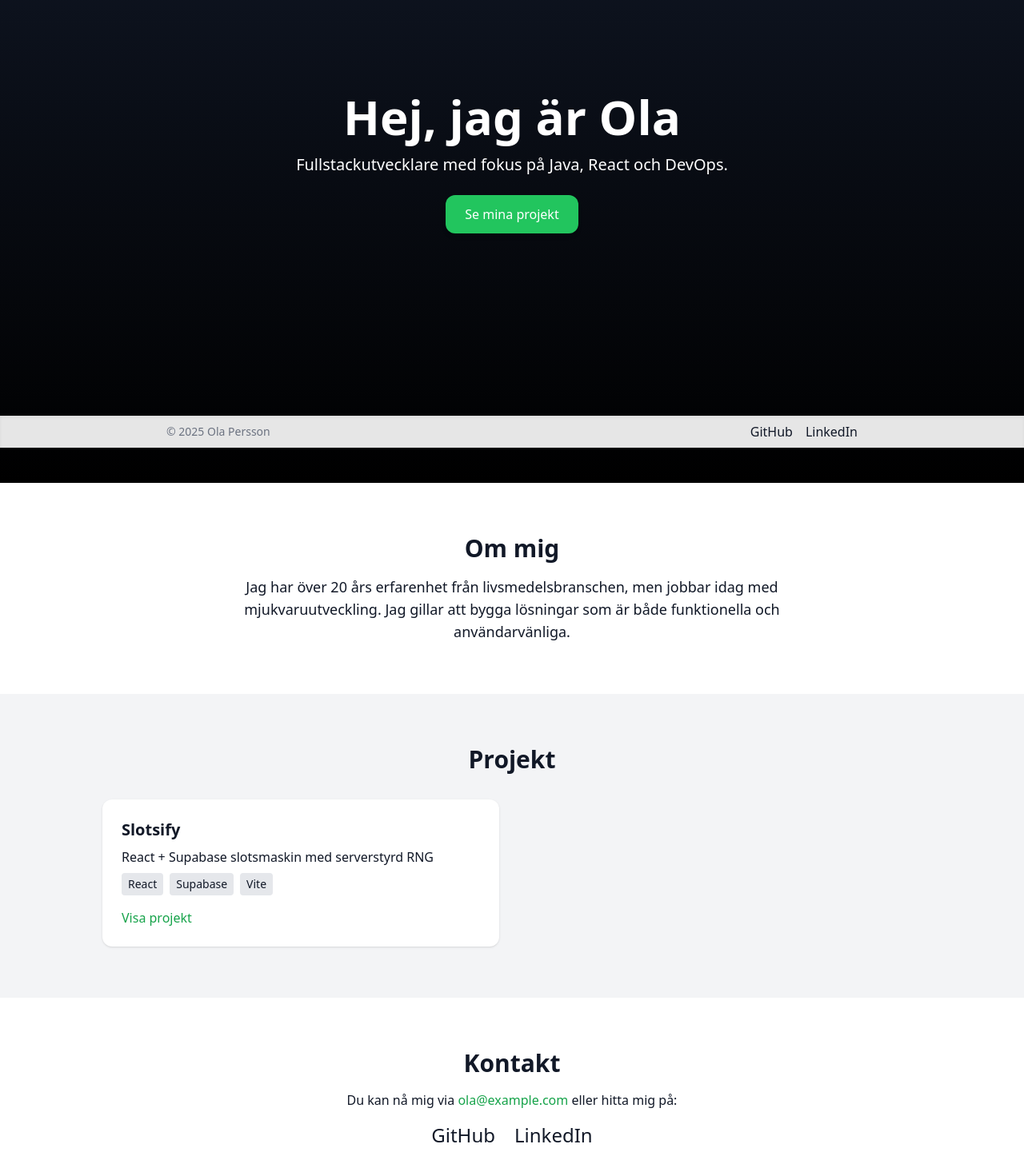
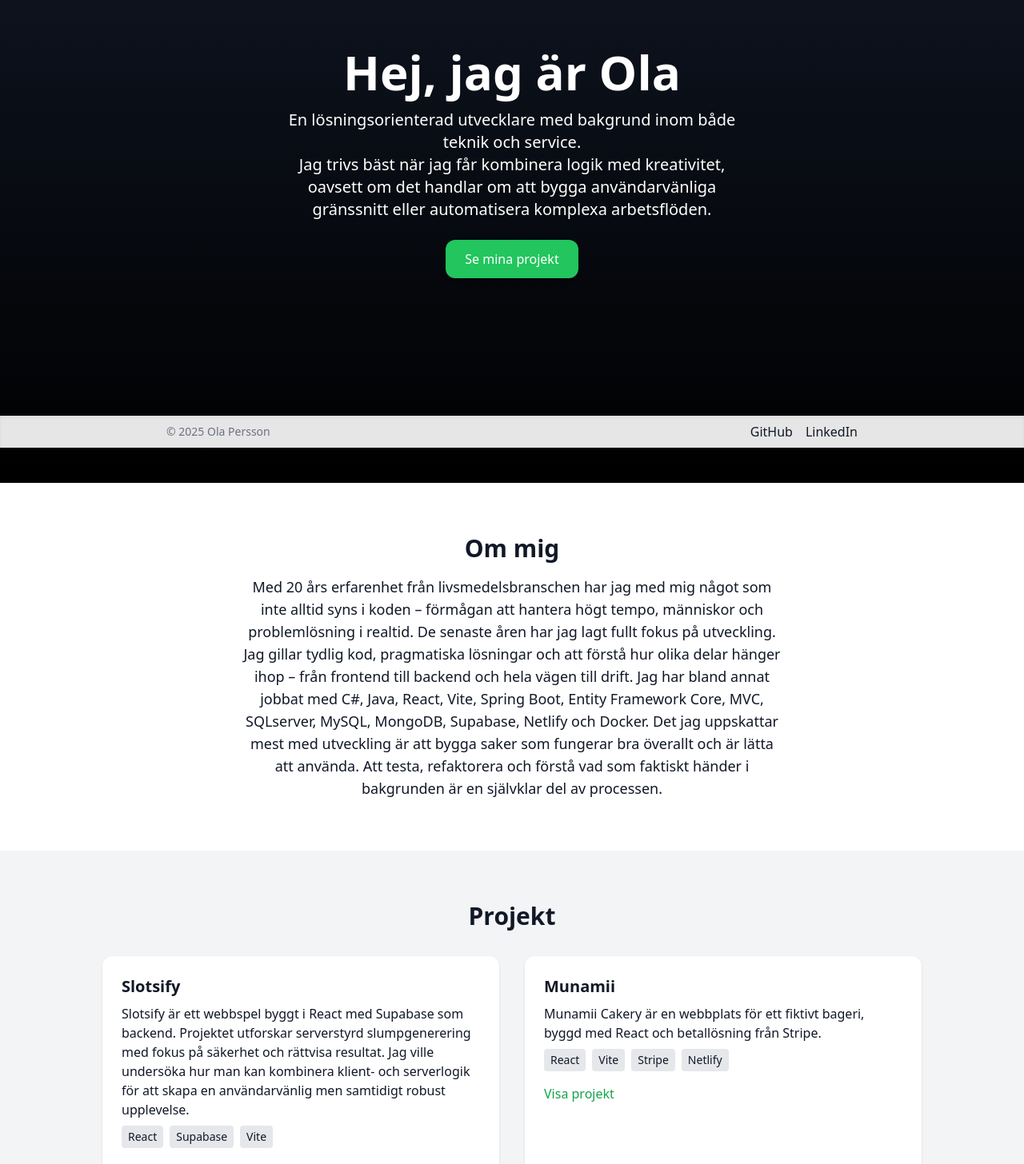
Before and after one commit to Drumpe/portfolio, a React (Vite) app: page / in a window 1280 px wide. Shown: the part 240-1696 px from the top of the page at 80% size. Built offline with nearby package versions, Linux system fonts and the light colour scheme.

Commit message:
Got the ground work done.

```diff
--- a/package.json
+++ b/package.json
@@ -15,6 +15,7 @@
     "framer-motion": "^12.6.5",
     "react": "^18.2.0",
     "react-dom": "^18.2.0",
+    "react-router-dom": "^7.7.1",
     "react-scroll": "^1.9.3"
   },
   "devDependencies": {
--- a/src/App.jsx
+++ b/src/App.jsx
@@ -2,7 +2,7 @@ import { Hero } from "./components/Hero";
 import { About } from "./components/About";
 import { Projects } from "./components/Projects";
 import { Contact } from "./components/Contact";
-import { CV } from "./components/CV"; // Remove this when you move CV to its own page
+// import { CV } from "./components/CV"; // CV is now on its own page
 import { Header } from "./components/Header";
 import { Footer } from "./components/Footer";
 
@@ -15,7 +15,6 @@ function App() {
         <section id="about"><About /></section>
         <section id="projects"><Projects /></section>
         <section id="contact"><Contact /></section>
-        <CV /> {/* Remove this when you move CV to its own page */}
       </main>
       <Footer />
     </div>
--- /dev/null
+++ b/src/CVPage.jsx
@@ -0,0 +1,15 @@
+import { Header } from "./components/Header";
+import { Footer } from "./components/Footer";
+import { CV } from "./components/CV";
+
+export default function CVPage() {
+  return (
+    <div className="font-sans bg-gray-50 text-gray-900 min-h-screen flex flex-col">
+      <Header />
+      <main className="flex-1">
+        <CV />
+      </main>
+      <Footer />
+    </div>
+  );
+}
--- a/src/components/About.jsx
+++ b/src/components/About.jsx
@@ -3,8 +3,16 @@ export function About() {
     <section className="py-16 px-6 bg-white text-center" id="about">
       <h2 className="text-3xl font-bold mb-4">Om mig</h2>
       <p className="max-w-2xl mx-auto text-lg">
-        Jag har över 20 års erfarenhet från livsmedelsbranschen, men jobbar idag med mjukvaruutveckling.
-        Jag gillar att bygga lösningar som är både funktionella och användarvänliga.
+        Med 20 års erfarenhet från livsmedelsbranschen har jag med mig något som inte alltid syns i koden –
+        förmågan att hantera högt tempo, människor och problemlösning i realtid.
+
+        De senaste åren har jag lagt fullt fokus på utveckling.
+        Jag gillar tydlig kod, pragmatiska lösningar och att förstå hur olika delar hänger ihop –
+        från frontend till backend och hela vägen till drift.
+
+        Jag har bland annat jobbat med C#, Java, React, Vite, Spring Boot, Entity Framework Core, MVC, SQLserver, MySQL, MongoDB, Supabase, Netlify och Docker.
+        Det jag uppskattar mest med utveckling är att bygga saker som fungerar bra överallt och är lätta att använda.
+        Att testa, refaktorera och förstå vad som faktiskt händer i bakgrunden är en självklar del av processen.
       </p>
     </section>
   );
--- a/src/components/Header.jsx
+++ b/src/components/Header.jsx
@@ -1,16 +1,31 @@
 import { Link } from "react-scroll";
+import { Link as RRDLink, useLocation } from "react-router-dom";
 
 export function Header() {
+  const location = useLocation();
+  const isCV = location.pathname.startsWith("/cv");
   return (
     <header className="sticky top-0 z-50 bg-white/90 backdrop-blur shadow-sm">
       <nav className="max-w-4xl mx-auto flex items-center justify-between px-4 py-2">
         <span className="font-bold text-lg">Ola Persson Orator</span>
         <div className="flex gap-4">
-          <Link to="hero" smooth duration={500} className="cursor-pointer hover:text-blue-600">Start</Link>
-          <Link to="about" smooth duration={500} className="cursor-pointer hover:text-blue-600">Om mig</Link>
-          <Link to="projects" smooth duration={500} className="cursor-pointer hover:text-blue-600">Projekt</Link>
-          <Link to="contact" smooth duration={500} className="cursor-pointer hover:text-blue-600">Kontakt</Link>
-          <a href="/cv" className="hover:text-blue-600">CV</a>
+          {isCV ? (
+            <>
+              <RRDLink to="/" className="cursor-pointer hover:text-blue-600">Start</RRDLink>
+              <RRDLink to="/#about" className="cursor-pointer hover:text-blue-600">Om mig</RRDLink>
+              <RRDLink to="/#projects" className="cursor-pointer hover:text-blue-600">Projekt</RRDLink>
+              <RRDLink to="/#contact" className="cursor-pointer hover:text-blue-600">Kontakt</RRDLink>
+              <span className="text-blue-600 font-semibold">CV</span>
+            </>
+          ) : (
+            <>
+              <Link to="hero" smooth duration={500} className="cursor-pointer hover:text-blue-600">Start</Link>
+              <Link to="about" smooth duration={500} className="cursor-pointer hover:text-blue-600">Om mig</Link>
+              <Link to="projects" smooth duration={500} className="cursor-pointer hover:text-blue-600">Projekt</Link>
+              <Link to="contact" smooth duration={500} className="cursor-pointer hover:text-blue-600">Kontakt</Link>
+              <RRDLink to="/cv" className="cursor-pointer hover:text-blue-600">CV</RRDLink>
+            </>
+          )}
         </div>
       </nav>
     </header>
--- a/src/components/Hero.jsx
+++ b/src/components/Hero.jsx
@@ -3,7 +3,9 @@ export function Hero() {
     <section className="min-h-screen flex flex-col justify-center items-center bg-gradient-to-b from-gray-900 to-black text-white text-center p-6">
       <h1 className="text-4xl md:text-6xl font-bold mb-4">Hej, jag är Ola</h1>
       <p className="text-lg md:text-xl mb-6 max-w-xl">
-        Fullstackutvecklare med fokus på Java, React och DevOps.
+        En lösningsorienterad utvecklare med bakgrund inom både teknik och service. <br />
+        Jag trivs bäst när jag får kombinera logik med kreativitet, oavsett om det handlar om att bygga
+        användarvänliga gränssnitt eller automatisera komplexa arbetsflöden.
       </p>
       <a
         href="#projects"
--- a/src/components/Projects.jsx
+++ b/src/components/Projects.jsx
@@ -2,11 +2,23 @@ export function Projects() {
   const projects = [
     {
       title: "Slotsify",
-      description: "React + Supabase slotsmaskin med serverstyrd RNG",
+      description: "Slotsify är ett webbspel byggt i React med Supabase som backend. Projektet utforskar serverstyrd slumpgenerering med fokus på säkerhet och rättvisa resultat. Jag ville undersöka hur man kan kombinera klient- och serverlogik för att skapa en användarvänlig men samtidigt robust upplevelse.",
       tech: ["React", "Supabase", "Vite"],
       link: "https://slotsify.netlify.app"
     },
-    // Lägg till fler projekt här
+    {
+      title: "Munamii",
+      description: "Munamii Cakery är en webbplats för ett fiktivt bageri, byggd med React och betallösning från Stripe. ",
+      tech: ["React", "Vite", "Stripe", "Netlify"],
+      link: "https://munamii.netlify.app"
+    },
+    {
+      title: "Portfolio",
+      description: "Min personliga portfolio, byggd med React och Tailwind CSS. Denna webbplats är en del av min resa som utvecklare och visar upp mina projekt och erfarenheter.",
+      tech: ["React", "Tailwind CSS", "Vite"],
+      link: "https://ola-persson.netlify.app"
+    },
+
   ];
 
   return (
--- a/src/main.jsx
+++ b/src/main.jsx
@@ -1,10 +1,10 @@
 import React from "react";
 import ReactDOM from "react-dom/client";
-import App from "./App.jsx";
+import Router from "./router.jsx";
 import "./index.css";
 
 ReactDOM.createRoot(document.getElementById("root")).render(
   <React.StrictMode>
-    <App />
+    <Router />
   </React.StrictMode>
 );
--- /dev/null
+++ b/src/router.jsx
@@ -0,0 +1,14 @@
+import { BrowserRouter, Routes, Route } from "react-router-dom";
+import App from "./App";
+import CVPage from "./CVPage";
+
+export default function Router() {
+  return (
+    <BrowserRouter>
+      <Routes>
+        <Route path="/" element={<App />} />
+        <Route path="/cv" element={<CVPage />} />
+      </Routes>
+    </BrowserRouter>
+  );
+}
```
Also changed, not shown: 1 other file (tests, documents, lock files or other folders).
